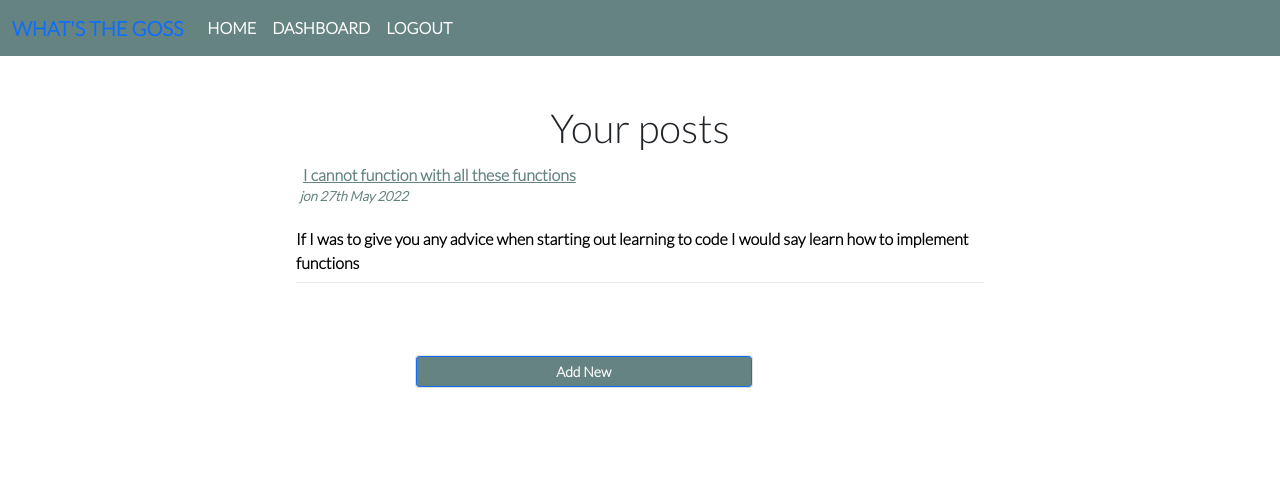
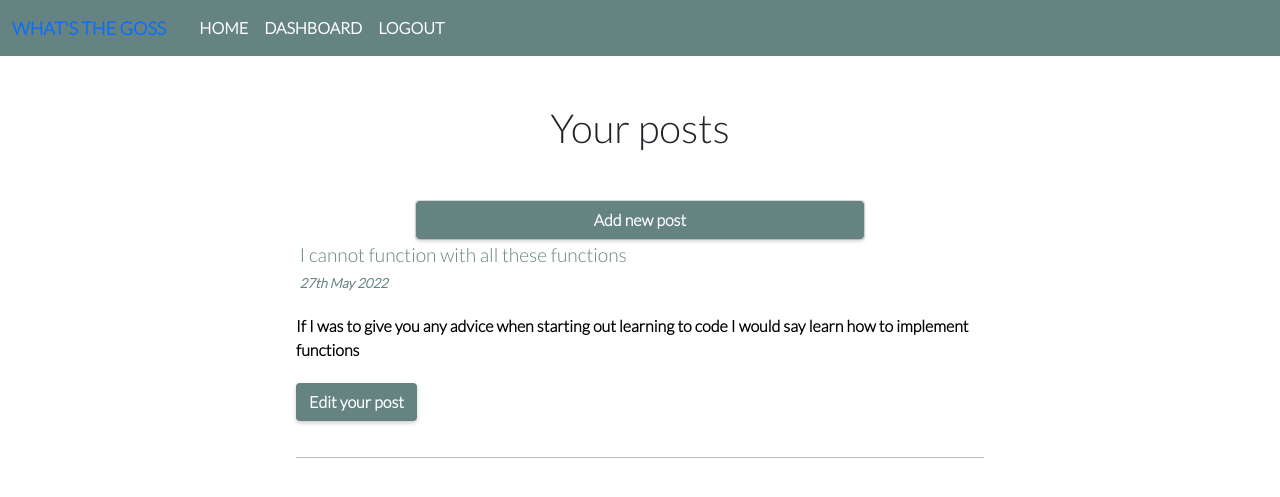
Before and after one commit to jgray33/blog-site, a Node server app: page /dashboard in a window 1280 px wide. Shown: the top 497 px of the page. Run offline with Node 20, Linux system fonts and the light colour scheme; a user stored in the database is signed in; data comes from the database, SQL or seed files in the repository; some libraries are stand-ins or nearby versions.

Commit message:
styling added to dashboard and edit posts

```diff
--- a/controllers/api/userRoutes.js
+++ b/controllers/api/userRoutes.js
@@ -29,7 +29,6 @@ console.log(req.body, "From sign up route")
       req.session.user_id = userData.id;
       req.session.logged_in = true
       req.session.email = userData.email
-
       res.status(200).json(userData);
     });
   } catch (err) {
--- a/public/css/style.css
+++ b/public/css/style.css
@@ -1,11 +1,12 @@
 :root {
   --darkgreen: #648381;
-  --light-green: #e5ebea;
+  --light-green: rgb(229, 235, 234);
   --pink: #ddb8a6;
 }
 
 * {
   font-family: "lato";
+  box-sizing: border-box;
 }
 
 /* Card styling */
@@ -56,7 +57,7 @@
 body {
   font-weight: 600;
   text-align: center !important;
-  }
+}
 
 nav {
   text-transform: uppercase;
@@ -73,9 +74,86 @@ nav {
   color: white;
 }
 
+.btn {
+  background-color: var(--darkgreen);
+  color: white;
+  font-weight: bold;
+  box-shadow: 0 2px 4px rgba(0, 0, 0, 0.2);
+}
 
-.btn{
-    background-color: var(--darkgreen);
-    color: white;
-    font-weight: bold;
+.comment-content {
+  text-align: left;
+  color: gray;
 }
+
+.comment {
+  color: black;
+}
+
+/* Modal */
+
+.myModal-container {
+  position: fixed;
+  top: 0;
+  left: 0;
+  height: 100vh;
+  width: 100vw;
+  background-color: rgba(0, 0, 0, 0.2);
+  display: flex;
+  align-items: center;
+  justify-content: center;
+  opacity: 0;
+  pointer-events: none;
+  transition: opacity 0.3s ease;
+}
+
+.myModal {
+  background-color: white;
+  width: 600px;
+  max-width: 100%;
+  padding: 30px, 50px;
+  border-radius: 5px;
+  box-shadow: 0 2px 4px rgba(0, 0, 0, 0.2);
+  text-align: center;
+  pointer-events: none;
+}
+
+.form-group {
+  padding: 5%;
+}
+
+#post-btn, #cancel-btn {
+  margin-bottom: 3%;
+  margin-top: 3%;
+}
+
+#modal-heading {
+  margin-top: 3%;
+  font-weight: bolder;
+}
+
+.show {
+  pointer-events: auto;
+  opacity: 1;
+
+}
+
+#post-title{
+ font-size: larger;
+}
+
+#wtg-heading{
+  font-size: large;
+  margin-right: 2%;
+  text-decoration: none;
+}
+
+#postTitle{
+  width: 200px;
+  height: 30px;
+}
+
+#newContents{
+  width: 200px;
+  height: 300px;
+}
--- a/public/js/dashboard.js
+++ b/public/js/dashboard.js
@@ -1,29 +1,39 @@
 console.log("connected to dashboard js");
 
 const addNewBtn = document.getElementById("addNew");
-const form = document.getElementById("form");
+const modal = document.querySelector(".myModal-container");
+const justModal = document.querySelector(".myModal")
 const title = document.getElementById("inputTitle");
-const publishBtn = document.getElementById("publishBtn");
+const publishBtn = document.getElementById("post-btn");
 const content = document.getElementById("textarea");
-const editBtn = document.getElementById("editBtn");
+const cancelBtn = document.getElementById('cancel-btn')
 
-const formAppear = async () => {
-  form.classList.add("visible");
+const modalAppear = async () => {
+  console.log("button clicked")
+  modal.classList.add("show")
+  justModal.classList.add("show")
+};
+
+const modalDisappear = async () => {
+  console.log("button clicked")
+  modal.classList.remove("show")
+  justModal.classList.remove("show")
 };
 
 const addNewPost = async (event) => {
   event.preventDefault();
   const blogTitle = title.value;
   const blogContent = content.value;
-  if (blogTitle && blogContent) {
-    const response = await fetch("api/post", {
+   if (blogTitle && blogContent) {
+    const response = await fetch("api/blog-post", {
       method: "POST",
       body: JSON.stringify({ blogTitle, blogContent }),
       headers: { "Content-Type": "application/json" },
     });
     if (response.ok) {
       console.log("blog posted");
-      document.location.reload();
+      modalDisappear()
+      window.location.reload()
     } else {
       console.log("That blog didn't post");
     }
@@ -31,8 +41,6 @@ const addNewPost = async (event) => {
 };
 
 
-
-
-
-addNewBtn.addEventListener("click", formAppear);
+addNewBtn.addEventListener("click", modalAppear);
 publishBtn.addEventListener("click", addNewPost);
+cancelBtn.addEventListener("click", modalDisappear)
--- a/public/js/editDelete.js
+++ b/public/js/editDelete.js
@@ -15,7 +15,7 @@
          headers: { "Content-Type": "application/json"},
      })
      if (response.ok) {
-         document.location.replace('/dashboard');
+         window.location.reload()
          alert("Post updated")
      } else {
          alert("Didn't work")
@@ -29,7 +29,7 @@ const deletePost = async (event) => {
         method: "DELETE"
     })
     if (response.ok) {
-        document.location.replace("/dashboard")
+        window.location.replace('/dashboard')
         alert("Post deleted")
     } else {
         console.log(response)
--- a/views/all-posts-dashboard.handlebars
+++ b/views/all-posts-dashboard.handlebars
@@ -1,44 +1,75 @@
+<h1> Your posts </h1>
+{{!-- Add new post button --}}
+<div class="container mt-5">
+  <div class="d-flex justify-content-center row">
+    <div class="col-md-8">
+      <div class="card">
+        <button type="button" class="btn" id="addNew">Add new post</button>
+      </div>
 
-<h1> Your posts </h1>
+    </div>
+  </div>
+  <section>
+</div>
 
 
+{{!-- All of the posts --}}
 <div class="container">
   {{#if posts}}
   {{#each posts}}
   <div class="box" id="card-container">
     <div class="content">
       <div id="card-title">
-      <a href="/dashboard/post/{{id}}" class=" has-text-centered" id="card-title">{{post_title}}</a>
-      <p id="username">{{user.username}} {{format_date createdAt}}</p>
+        <h2 class=" has-text-centered" id="post-title">{{post_title}}</h2>
+        <p id="username">{{format_date createdAt}}</p>
       </div>
       <div class="block has-text-centered">
         {{post_contents}}{{comment.length}}
       </div>
-    </div>
-    <div class="read-more">
+
+      <div>
+        <a href="/dashboard/post/{{id}}" class="btn" id="post-btn"> Edit your post </a>
+       <hr>
+      </div>
 
     </div>
   </div>
-  <br>
+
   {{/each}}
   {{else}}
-  <h1> You have no posts yet, why don't you add one? </h1>
+  <br>
+  <h3> You have no posts yet, why don't you give us the goss? </h3>
   {{/if}}
 </div>
 
 
-<div class="container mt-5">
-    <div class="d-flex justify-content-center row">
-        <div class="col-md-8">
-            <div class="col-md-9">
-                <div class="card">
-                    <button type="button" class="btn btn-sm btn-primary" id="addNew">Add New</button>
-                </div>
-            </div>
-        </div>
-    </div>
-    <section>
-</div>
 
 
-<script src="./js/dashboard.js"></script>
+{{!-- Modal --}}
+<div class="myModal-container">
+  <div class="myModal">
+    <h1 id="modal-heading"> Add your new post </h1>
+    <form>
+      <div class="form-group ">
+        <label for="text" class="col-12 col-form-label">Enter Title here</label>
+
+        <input id="inputTitle" name="text" placeholder="Enter Title here" class="form-control here" required="required"
+          type="text">
+
+      </div>
+      <div class="form-group">
+        <label for="textarea" class="col-12">Write your post here</label>
+        <div class="col-12">
+          <textarea id="textarea" name="textarea" cols="40" rows="5" class="form-control"></textarea>
+        </div>
+        <div>
+          <button class="btn" id="post-btn"> Post </button>
+          <button class="btn" id="cancel-btn"> Cancel </button>
+        </div>
+      </div>
+  </div>
+
+
+
+
+  <script src="./js/dashboard.js"></script>
--- a/views/layouts/main.handlebars
+++ b/views/layouts/main.handlebars
@@ -21,7 +21,7 @@
 <body>
     <nav class="navbar navbar-expand-lg">
         <div class="container-fluid">
-            <a class="navbar-brand" href="#">What's the goss</a>
+            <a href="/" id="wtg-heading">What's the goss</a>
             <div class="collapse navbar-collapse" id="navbarNavAltMarkup">
                 <div class="navbar-nav">
                     <a class="nav-link " aria-current="page" href="/">Home</a>
```
Also changed, not shown: controllers/api/postRoutes.js (+27 -25 lines), views/login.handlebars (+5 -2 lines), views/singlePost.handlebars (+30 -28 lines), views/singlePostEditDelete.handlebars (+9 -8 lines).
